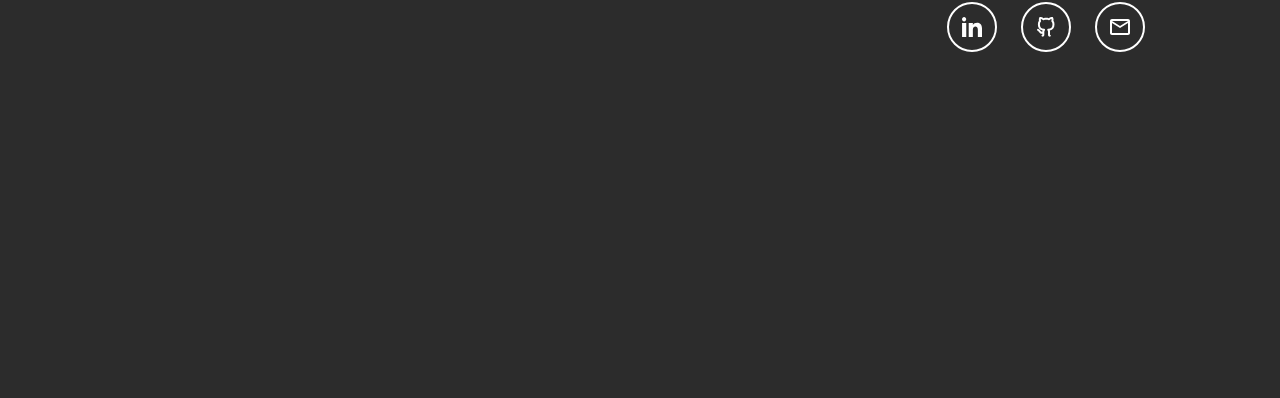
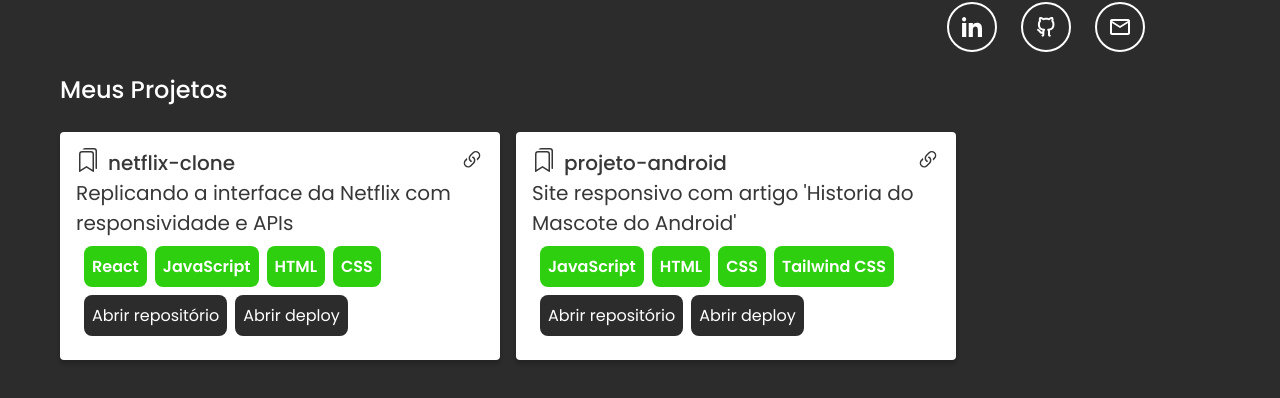
Before and after one commit to reuelsilva/devfolio, a Next.js app: page / in a window 1280 px wide. Shown: the part 548-946 px from the top of the page. Before the commit the page ends 800 px from the top, so only its background shows below. Built offline with nearby package versions, Linux system fonts and the light colour scheme.

Commit message:
feat: add MyProjects component

```diff
--- /dev/null
+++ b/src/app/components/MyProjects/ProjectItem/index.tsx
@@ -0,0 +1,33 @@
+import "./style.scss"
+
+interface ProjectItemProps{
+    title: string
+    description: string
+    skillsUsed: string[]
+    repo_url: string
+    deploy_url: string
+}
+
+export function ProjectItem({title, description, skillsUsed, repo_url, deploy_url}: ProjectItemProps){
+    return(
+        <div className="project-item">
+            <div className="heading">
+                        <div>
+                            <svg stroke="currentColor" fill="currentColor" stroke-width="0" viewBox="0 0 16 16" color="#373738" height="1.5rem" width="1.5rem" xmlns="http://www.w3.org/2000/svg"><path d="M2 4a2 2 0 0 1 2-2h6a2 2 0 0 1 2 2v11.5a.5.5 0 0 1-.777.416L7 13.101l-4.223 2.815A.5.5 0 0 1 2 15.5V4zm2-1a1 1 0 0 0-1 1v10.566l3.723-2.482a.5.5 0 0 1 .554 0L11 14.566V4a1 1 0 0 0-1-1H4z"></path><path d="M4.268 1H12a1 1 0 0 1 1 1v11.768l.223.148A.5.5 0 0 0 14 13.5V2a2 2 0 0 0-2-2H6a2 2 0 0 0-1.732 1z"></path></svg>
+                            <strong>{title}</strong>
+                        </div>
+                        <svg stroke="currentColor" fill="currentColor" stroke-width="0" viewBox="0 0 16 16" color="#373738" height="1.5rem" width="1.5rem" xmlns="http://www.w3.org/2000/svg"><path d="M4.715 6.542 3.343 7.914a3 3 0 1 0 4.243 4.243l1.828-1.829A3 3 0 0 0 8.586 5.5L8 6.086a1.002 1.002 0 0 0-.154.199 2 2 0 0 1 .861 3.337L6.88 11.45a2 2 0 1 1-2.83-2.83l.793-.792a4.018 4.018 0 0 1-.128-1.287z"></path><path d="M6.586 4.672A3 3 0 0 0 7.414 9.5l.775-.776a2 2 0 0 1-.896-3.346L9.12 3.55a2 2 0 1 1 2.83 2.83l-.793.792c.112.42.155.855.128 1.287l1.372-1.372a3 3 0 1 0-4.243-4.243L6.586 4.672z"></path></svg>
+            </div>
+            <p>{description}</p>
+            <div className="languages">
+                {
+                    skillsUsed.map((skill, key) => <span key={key}>{skill}</span>)
+                }
+            </div>
+            <div className="open-links-buttons">
+                <a href={repo_url} target="_blank">Abrir repositório</a>
+                <a href={deploy_url} target="_blank">Abrir deploy</a>
+            </div>
+        </div>
+    )
+}
--- /dev/null
+++ b/src/app/components/MyProjects/ProjectItem/style.scss
@@ -0,0 +1,58 @@
+.project-item{
+    background-color: var(--bg-secondary);
+    padding: 16px;
+    border-radius: 4px;
+    box-shadow: rgba(0, 0, 0, 0.2) 0px 4px 4px 0px;
+
+    .heading{
+        display: flex;
+        justify-content: space-between;
+
+        div{
+            display: flex;
+            gap: 8px;
+
+            strong{
+                font-size: 1.25rem;
+                font-weight: 500;
+                color: var(--text-dark);
+            }
+        }
+    }
+
+    p{
+        font-size: 1.25rem;
+        color: var(--text-dark);
+    }
+
+    .languages{
+        display: flex;
+        flex-wrap: wrap;
+        gap: 8px;
+        margin: 8px;
+
+        span{
+            font-weight: bold;
+            color: var(--text-primary);
+            background-color: var(--green-detail);
+            padding: 8px;
+            border-radius: 8px;
+        }
+    }
+
+    .open-links-buttons{
+        display: flex;
+        flex-wrap: wrap;
+        gap: 8px;
+        margin: 8px;
+
+        a{
+            cursor: pointer;
+            text-decoration: none;
+            background-color: var(--bg-primary);
+            color: var(--text-primary);
+            padding: 8px;
+            border-radius: 8px;
+        }
+    }
+}
--- /dev/null
+++ b/src/app/components/MyProjects/index.tsx
@@ -0,0 +1,15 @@
+import { ProjectItem } from "./ProjectItem"
+import "./style.scss"
+
+export function MyProjects(){
+    return(
+        <div className="projects-section">
+            <h3>Meus Projetos</h3>
+            <div className="projects-grid">
+                <ProjectItem title="netflix-clone" description="Replicando a interface da Netflix com responsividade e APIs" skillsUsed={["React", "JavaScript", "HTML", "CSS"]} repo_url="https://github.com/reuelsilva/netflix-clone" deploy_url="https://reuelsilva.github.io/netflix-clone/"/>
+
+                <ProjectItem title="projeto-android" description="Site responsivo com artigo 'Historia do Mascote do Android'" skillsUsed={["JavaScript", "HTML", "CSS", "Tailwind CSS"]} repo_url="https://github.com/reuelsilva/projeto-android" deploy_url="https://reuelsilva.github.io/projeto-android/"/>
+            </div>
+        </div>
+    )
+}
--- /dev/null
+++ b/src/app/components/MyProjects/style.scss
@@ -0,0 +1,34 @@
+.projects-section{
+    display: flex;
+    flex-direction: column;
+    gap: 24px;
+
+    h3{
+        font-size: 18px;
+        font-weight: 500;
+        line-height: 36px;
+        color: var(--text-primary);
+        text-align: center;
+    }
+
+    @media (min-width: 750px) {
+        margin-top: -28px;
+
+        h3{
+            font-size: 24px;
+            text-align: start;
+        }
+    }
+
+    .projects-grid{
+        display: flex;
+        flex-direction: column;
+        grid-gap: 16px;
+
+        @media (min-width: 750px) {
+            width: 70vw;
+            display: grid;
+            grid-template-columns: repeat(2, 1fr);
+        }
+    }
+}
--- a/src/app/globals.scss
+++ b/src/app/globals.scss
@@ -1,7 +1,10 @@
 :root {
   --text-primary: #ffffff;
   --text-secondary: #B3B3B3;
+  --text-dark: #373738;
   --bg-primary: #2C2C2C;
+  --bg-secondary: #ffffff;
+  --green-detail: #2ecf0e;
 }
 
 * {
--- a/src/app/page.tsx
+++ b/src/app/page.tsx
@@ -1,11 +1,13 @@
 import { AboutMe } from "./components/AboutMe";
 import { Header } from "./components/Header";
+import { MyProjects } from "./components/MyProjects";
 
 export default function Home() {
   return (
     <main>
       <Header/>
       <AboutMe/>
+      <MyProjects/>
     </main>
   )
 }
```
